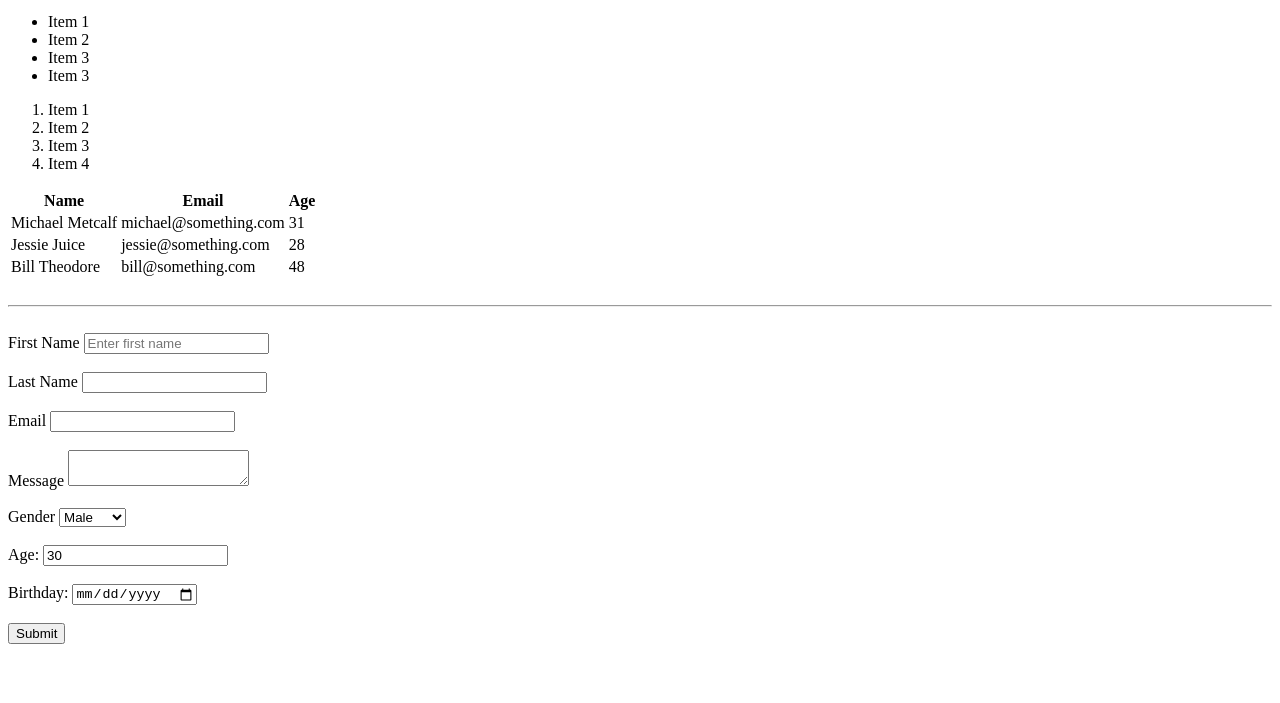
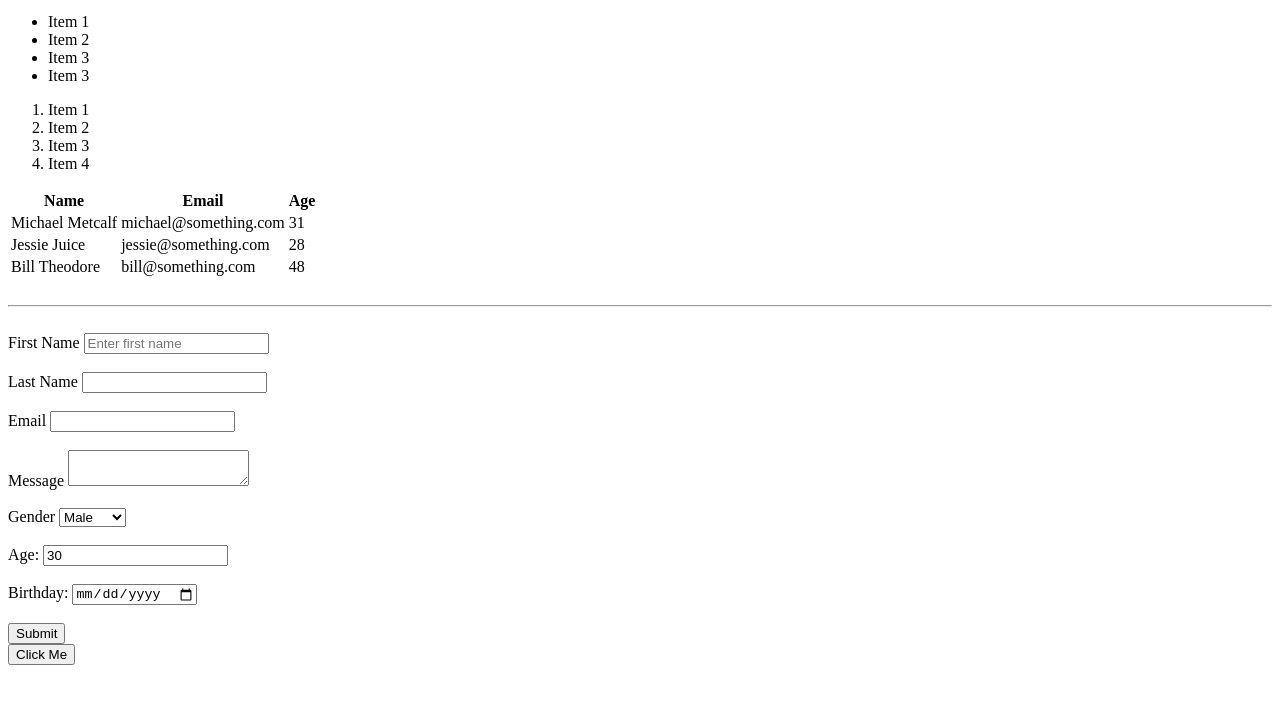
Before and after one commit to pancake-taicho/traversy-html-crash-course-for-asbolute-beginners, a plain HTML site: page index.html in a window 1280 px wide. Shown: the part 361-1064 px from the top of the page. Drawn offline with Linux system fonts and the light colour scheme.

Commit message:
added button

```diff
--- a/index.html
+++ b/index.html
@@ -111,7 +111,8 @@
       </div>
     </form>
 
-
+    <!-- Button -->
+    <button>Click Me</button>
   <div style="margin-top:400px"></div>
   </body>
 </html>
```
